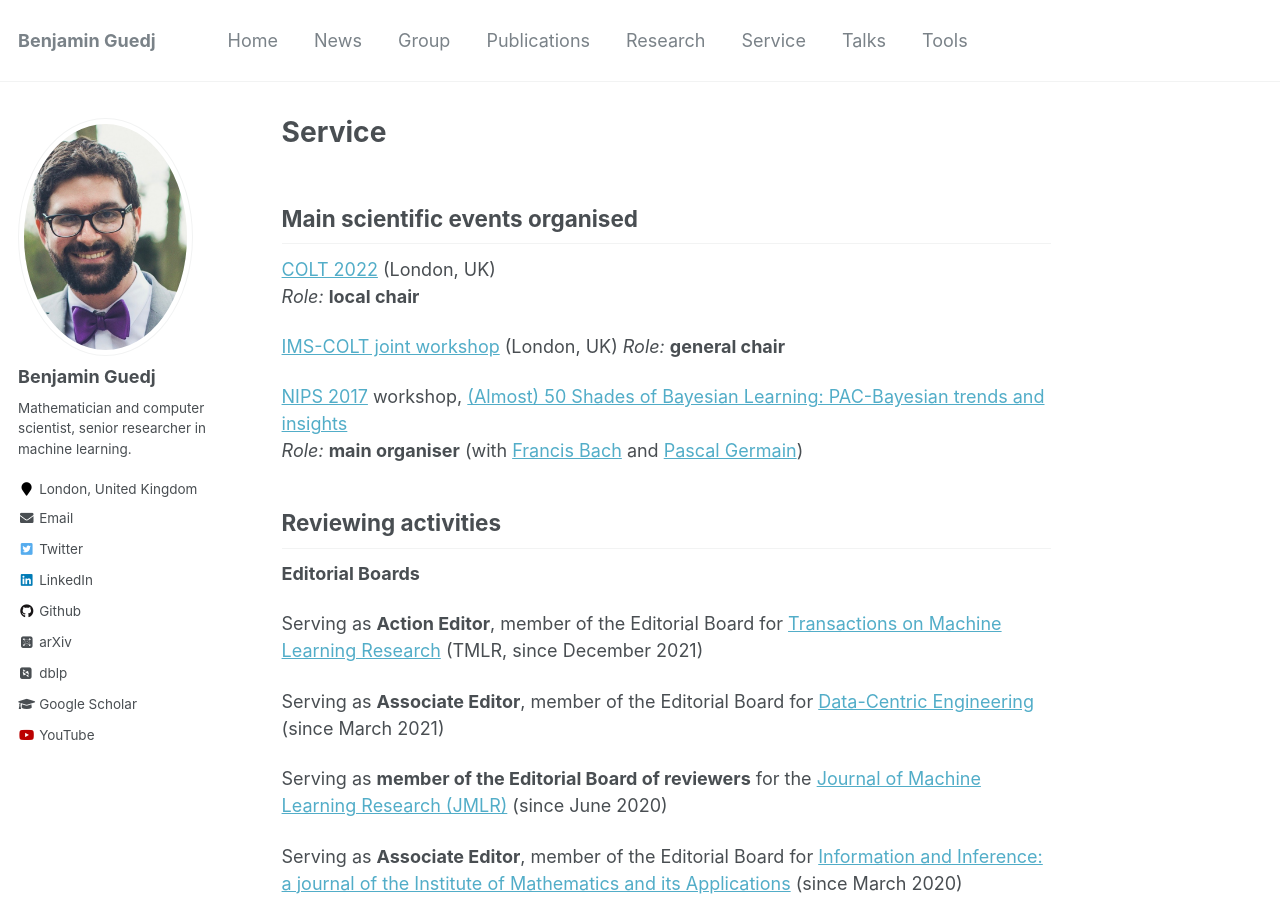
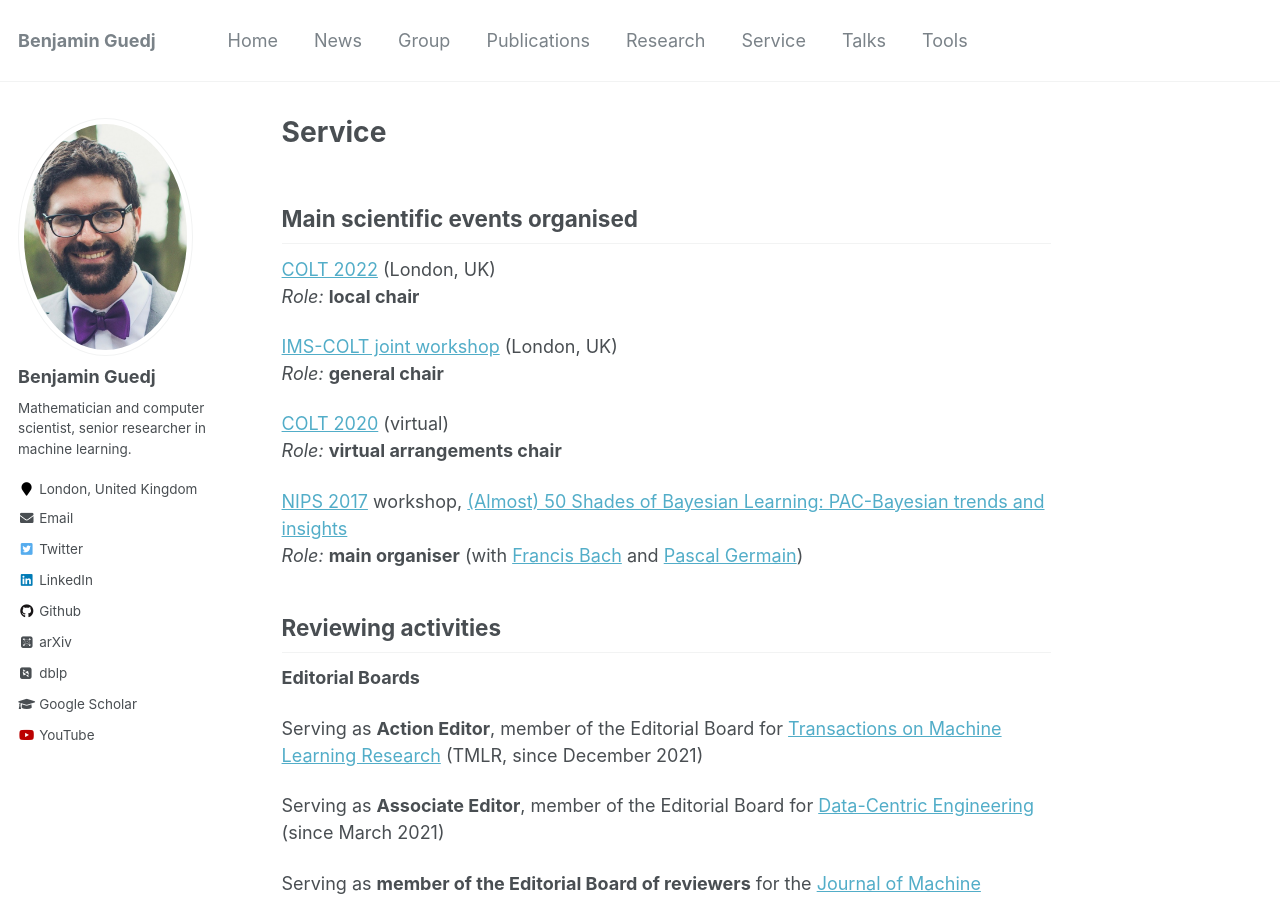
Before and after one commit to bguedj/bguedj.github.io, a Jekyll site: the page built from _pages/service.md, in a window 1280 px wide and 900 px high. Built offline with Jekyll 4.4.1, drawn with Linux system fonts in a browser that asks for light colours; some web fonts are replaced.

Commit message:
fixing colt2020

```diff
--- a/_pages/service.md
+++ b/_pages/service.md
@@ -13,6 +13,9 @@ classes: wide
 
 [IMS-COLT joint workshop](https://bguedj.github.io/colt-ims-2022.github.io/) (London, UK)
 *Role:* **general chair**
+
+[COLT 2020](http://learningtheory.org/colt2020/) (virtual)
+*Role:* **virtual arrangements chair**
 
 [NIPS 2017](https://nips.cc/Conferences/2017/) workshop, [(Almost) 50 Shades of Bayesian Learning: PAC-Bayesian trends and insights](https://bguedj.github.io/nips2017/)
 *Role:* **main organiser** (with [Francis Bach](https://www.di.ens.fr/~fbach/) and [Pascal Germain](http://www.pascalgermain.info))
```
